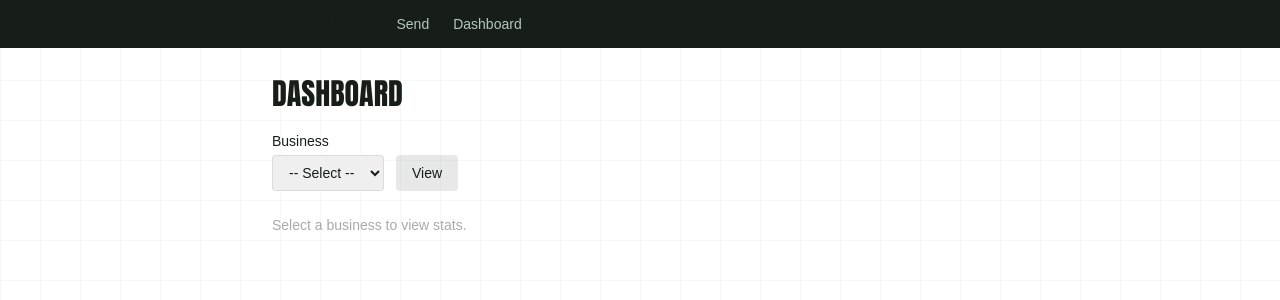
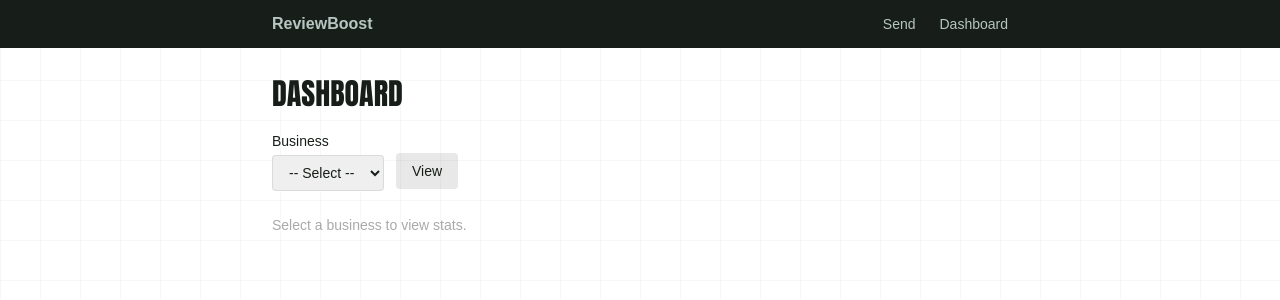
Before and after one commit to AlaudaAI/Review_Skill, a FastAPI app: page /portal/dashboard in a window 1280 px wide. Shown: the top 300 px of the page. Run offline with FastAPI, Linux system fonts and the light colour scheme; data that the repository does not hold is empty; parts of the project's set-up code (start-up, migrations or seed data) failed here and were passed over; some libraries are stand-ins or nearby versions; some web fonts are replaced.

Commit message:
Fix nav layout and dashboard alignment
- Brand text uses same sage color as nav links (remove highlight)
- Send/Dashboard links pushed to the right with ml-auto
- Dashboard View button aligned vertically with select box

https://claude.ai/code/session_01DzaBrxtXrseq9MtmCFt8Sw

```diff
--- a/static/dashboard.html
+++ b/static/dashboard.html
@@ -29,23 +29,25 @@
 </head>
 <body class="bg-white grid-bg min-h-screen font-satoshi text-charcoal">
     <nav class="bg-charcoal">
-        <div class="max-w-3xl mx-auto px-4 py-3 flex items-center gap-6">
-            <span class="font-bold text-charcoal highlight">ReviewBoost</span>
-            <a href="/portal/send" class="text-sm text-sage hover:text-golden">Send</a>
-            <a href="/portal/dashboard" class="text-sm text-sage hover:text-golden">Dashboard</a>
+        <div class="max-w-3xl mx-auto px-4 py-3 flex items-center">
+            <span class="font-bold text-sage">ReviewBoost</span>
+            <div class="ml-auto flex gap-6">
+                <a href="/portal/send" class="text-sm text-sage hover:text-golden">Send</a>
+                <a href="/portal/dashboard" class="text-sm text-sage hover:text-golden">Dashboard</a>
+            </div>
         </div>
     </nav>
     <main class="max-w-3xl mx-auto px-4 py-8">
         <h1 class="text-3xl font-anton uppercase leading-[0.9] mb-6">Dashboard</h1>
 
-        <div class="mb-6 flex items-end gap-3">
+        <div class="mb-6 flex items-center gap-3">
             <div>
                 <label class="block text-sm font-medium text-charcoal mb-1">Business</label>
                 <select id="biz-select" class="border border-charcoal/10 rounded px-3 py-2 text-sm focus:ring-golden focus:border-golden">
                     <option value="">-- Select --</option>
                 </select>
             </div>
-            <button onclick="loadDashboard()" class="bg-charcoal/10 text-charcoal px-4 py-2 rounded text-sm hover:bg-charcoal/20">View</button>
+            <button onclick="loadDashboard()" class="bg-charcoal/10 text-charcoal px-4 py-2 rounded text-sm hover:bg-charcoal/20 mt-5">View</button>
         </div>
 
         <div id="stats-section" class="hidden">
```
Also changed, not shown: static/send.html (+6 -4 lines), templates/base.html (+6 -4 lines).
